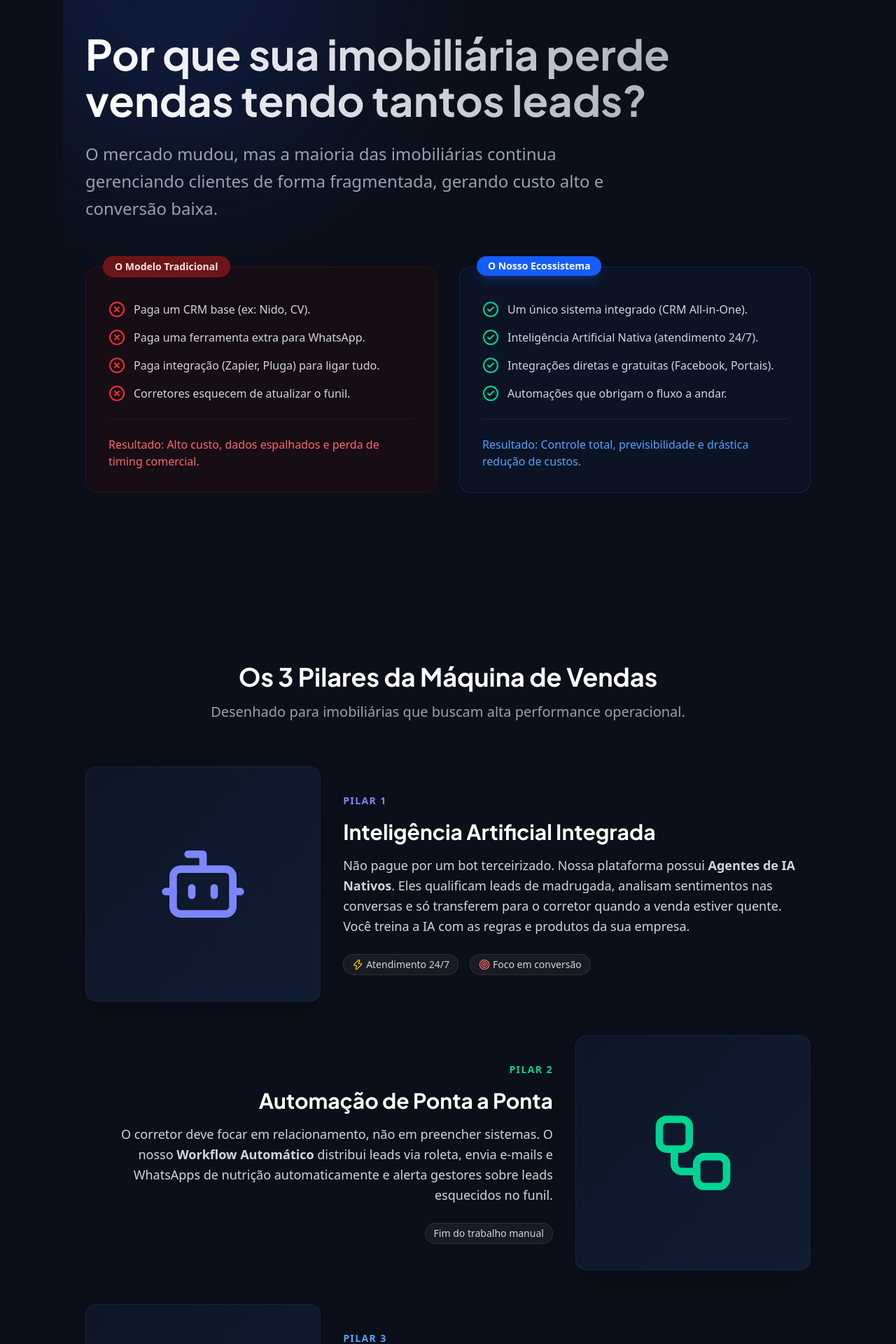
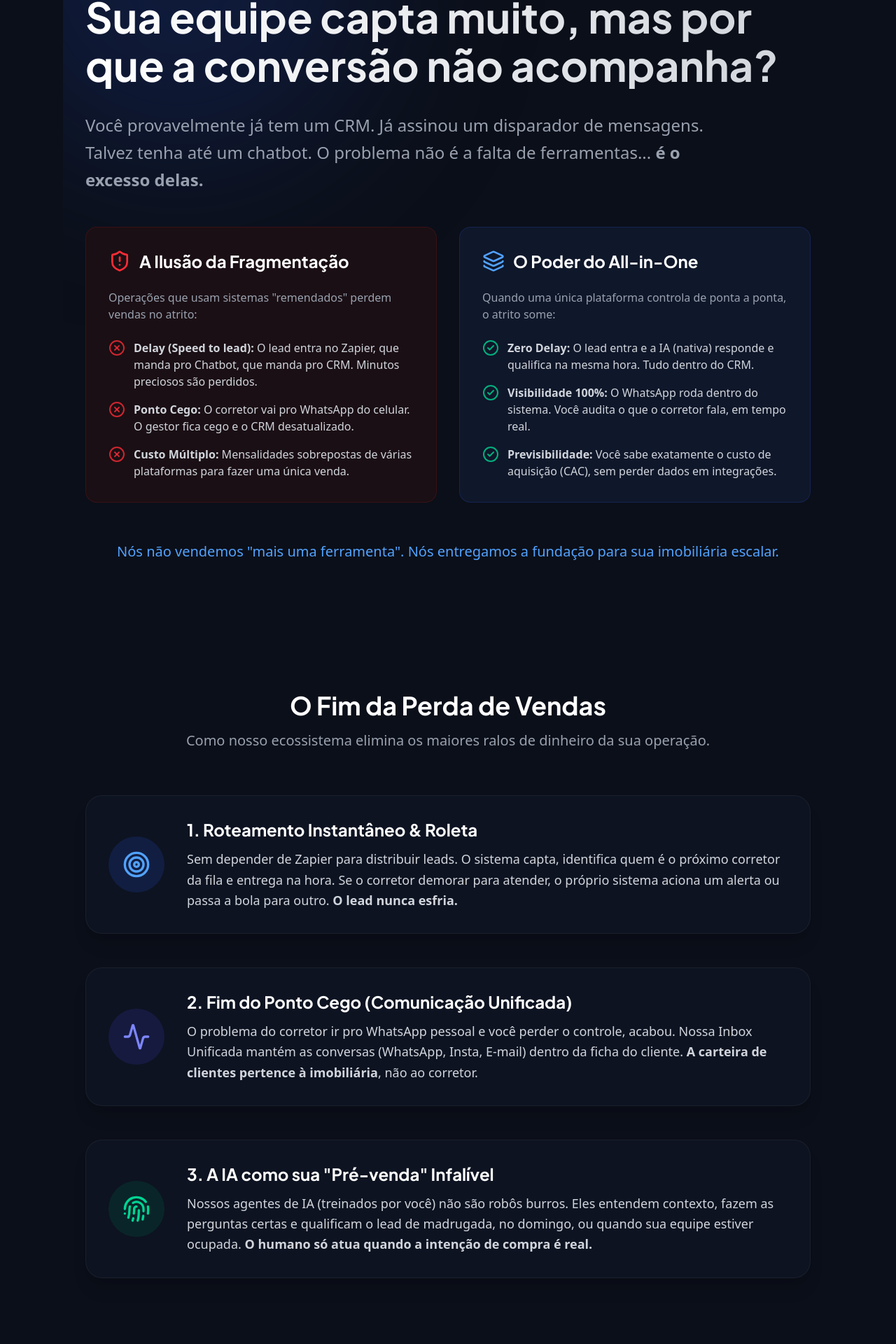
Before and after one commit to boosternegocios/sistema-imobiliario-apresentacao, a Next.js app: page /prospeccao in a window 1280 px wide. Shown: the part 263-2183 px from the top of the page at 70% size. Built offline with nearby package versions, Linux system fonts and the light colour scheme.

Commit message:
Update prospeccao page with new aggressive sales copy

```diff
--- a/src/app/prospeccao/page.tsx
+++ b/src/app/prospeccao/page.tsx
@@ -2,25 +2,23 @@
 
 import React from "react";
 import {
-  Building2, Bot, Workflow, BarChart3, ShieldCheck,
-  CheckCircle2, XCircle, ChevronRight, Zap, Target
+  ShieldAlert, Activity, TrendingDown, Target, Wallet, Fingerprint, Layers, CheckCircle2, XCircle, ChevronRight
 } from "lucide-react";
 
 export default function ProspeccaoPDF() {
   return (
-    <div className="min-h-screen bg-[#0B0F19] text-white font-sans">
+    <div className="min-h-screen bg-[#0B0F19] text-white font-sans selection:bg-blue-500/30">
       {/* INSTRUÇÃO DE IMPRESSÃO (Escondida no PDF) */}
-      <div className="print:hidden bg-blue-600 text-white p-4 text-center flex items-center justify-center gap-2 sticky top-0 z-50 shadow-lg">
-        <span className="font-semibold">Modo de Exportação para PDF:</span>
-        Aperte <kbd className="bg-blue-800 px-2 py-1 rounded text-sm font-mono">Ctrl + P</kbd> ou <kbd className="bg-blue-800 px-2 py-1 rounded text-sm font-mono">Cmd + P</kbd>.
-        <strong>Importante:</strong> Marque a opção "Gráficos de segundo plano" (Background graphics) nas configurações de impressão para manter o visual Dark Mode.
+      <div className="print:hidden bg-indigo-600 text-white p-4 text-center flex items-center justify-center gap-2 sticky top-0 z-50 shadow-lg">
+        <span className="font-semibold">Modo de Exportação:</span>
+        Aperte <kbd className="bg-indigo-800 px-2 py-1 rounded text-sm font-mono">Ctrl + P</kbd>.
+        <strong>Importante:</strong> Marque a opção "Gráficos de segundo plano" (Background graphics) nas configurações de impressão.
       </div>
 
       <main className="max-w-[1100px] mx-auto bg-[#0B0F19] print:bg-[#0B0F19]">
 
-        {/* --- PÁGINA 1: HERO E O PROBLEMA --- */}
+        {/* --- PÁGINA 1: O GRANDE GARGALO (DOR) --- */}
         <div className="page-break-after-always px-8 py-12 md:py-20 min-h-[1050px] flex flex-col relative overflow-hidden">
-          {/* Efeitos de fundo (print-color-adjust obriga a impressão da cor) */}
           <div className="absolute top-[-10%] left-[-10%] w-[50%] h-[50%] bg-blue-900/30 blur-[120px] rounded-full pointer-events-none" style={{ WebkitPrintColorAdjust: 'exact', printColorAdjust: 'exact' }} />
 
           <header className="flex items-center gap-4 mb-16 z-10">
@@ -29,140 +27,137 @@ export default function ProspeccaoPDF() {
           </header>
 
           <div className="z-10 flex-1 flex flex-col justify-center">
-            <h1 className="text-5xl md:text-6xl font-bold bg-clip-text text-transparent bg-gradient-to-r from-white to-gray-400 leading-[1.1] mb-6" style={{ WebkitPrintColorAdjust: 'exact', printColorAdjust: 'exact' }}>
-              Por que sua imobiliária perde vendas tendo tantos leads?
+            <h1 className="text-5xl md:text-6xl font-bold bg-clip-text text-transparent bg-gradient-to-r from-white to-gray-300 leading-[1.15] mb-8" style={{ WebkitPrintColorAdjust: 'exact', printColorAdjust: 'exact' }}>
+              Sua equipe capta muito, mas por que a conversão não acompanha?
             </h1>
-            <p className="text-xl md:text-2xl text-gray-400 max-w-3xl mb-16 leading-relaxed">
-              O mercado mudou, mas a maioria das imobiliárias continua gerenciando clientes de forma fragmentada, gerando custo alto e conversão baixa.
+            <p className="text-xl md:text-2xl text-gray-400 max-w-4xl mb-12 leading-relaxed">
+              Você provavelmente já tem um CRM. Já assinou um disparador de mensagens. Talvez tenha até um chatbot. O problema não é a falta de ferramentas... <strong>é o excesso delas.</strong>
             </p>
 
-            <div className="grid grid-cols-1 md:grid-cols-2 gap-8 mb-12">
-              {/* Card O Modelo Antigo */}
-              <div className="p-8 rounded-2xl bg-red-950/20 border border-red-900/30 relative" style={{ WebkitPrintColorAdjust: 'exact', printColorAdjust: 'exact' }}>
-                <div className="absolute -top-4 left-6 bg-red-900/80 text-red-100 px-4 py-1 rounded-full text-sm font-semibold border border-red-700/50">O Modelo Tradicional</div>
-                <ul className="space-y-4 mt-4">
-                  <li className="flex items-start gap-3 text-gray-300"><XCircle className="w-6 h-6 text-red-500 shrink-0" /> <span>Paga um CRM base (ex: Nido, CV).</span></li>
-                  <li className="flex items-start gap-3 text-gray-300"><XCircle className="w-6 h-6 text-red-500 shrink-0" /> <span>Paga uma ferramenta extra para WhatsApp.</span></li>
-                  <li className="flex items-start gap-3 text-gray-300"><XCircle className="w-6 h-6 text-red-500 shrink-0" /> <span>Paga integração (Zapier, Pluga) para ligar tudo.</span></li>
-                  <li className="flex items-start gap-3 text-gray-300"><XCircle className="w-6 h-6 text-red-500 shrink-0" /> <span>Corretores esquecem de atualizar o funil.</span></li>
+            <div className="grid grid-cols-1 md:grid-cols-2 gap-8 mb-8">
+              {/* Card O Custo do "Frankenstein" */}
+              <div className="p-8 rounded-2xl bg-[#1a0f14] border border-red-900/30 relative" style={{ WebkitPrintColorAdjust: 'exact', printColorAdjust: 'exact' }}>
+                <div className="flex items-center gap-3 mb-6">
+                  <ShieldAlert className="w-8 h-8 text-red-500" />
+                  <h3 className="text-2xl font-bold text-white">A Ilusão da Fragmentação</h3>
+                </div>
+                <p className="text-gray-400 mb-6">Operações que usam sistemas "remendados" perdem vendas no atrito:</p>
+                <ul className="space-y-4">
+                  <li className="flex items-start gap-3 text-gray-300"><XCircle className="w-6 h-6 text-red-500/80 shrink-0" /> <span><strong>Delay (Speed to lead):</strong> O lead entra no Zapier, que manda pro Chatbot, que manda pro CRM. Minutos preciosos são perdidos.</span></li>
+                  <li className="flex items-start gap-3 text-gray-300"><XCircle className="w-6 h-6 text-red-500/80 shrink-0" /> <span><strong>Ponto Cego:</strong> O corretor vai pro WhatsApp do celular. O gestor fica cego e o CRM desatualizado.</span></li>
+                  <li className="flex items-start gap-3 text-gray-300"><XCircle className="w-6 h-6 text-red-500/80 shrink-0" /> <span><strong>Custo Múltiplo:</strong> Mensalidades sobrepostas de várias plataformas para fazer uma única venda.</span></li>
                 </ul>
-                <div className="mt-6 pt-6 border-t border-red-900/30 text-red-400 font-medium">
-                  Resultado: Alto custo, dados espalhados e perda de timing comercial.
-                </div>
               </div>
 
-              {/* Card O Nosso Modelo */}
-              <div className="p-8 rounded-2xl bg-blue-900/10 border border-blue-800/40 relative" style={{ WebkitPrintColorAdjust: 'exact', printColorAdjust: 'exact' }}>
-                <div className="absolute -top-4 left-6 bg-blue-600 text-white px-4 py-1 rounded-full text-sm font-semibold shadow-lg shadow-blue-900/50">O Nosso Ecossistema</div>
-                <ul className="space-y-4 mt-4">
-                  <li className="flex items-start gap-3 text-gray-300"><CheckCircle2 className="w-6 h-6 text-emerald-400 shrink-0" /> <span>Um único sistema integrado (CRM All-in-One).</span></li>
-                  <li className="flex items-start gap-3 text-gray-300"><CheckCircle2 className="w-6 h-6 text-emerald-400 shrink-0" /> <span>Inteligência Artificial Nativa (atendimento 24/7).</span></li>
-                  <li className="flex items-start gap-3 text-gray-300"><CheckCircle2 className="w-6 h-6 text-emerald-400 shrink-0" /> <span>Integrações diretas e gratuitas (Facebook, Portais).</span></li>
-                  <li className="flex items-start gap-3 text-gray-300"><CheckCircle2 className="w-6 h-6 text-emerald-400 shrink-0" /> <span>Automações que obrigam o fluxo a andar.</span></li>
+              {/* Card O Ecossistema */}
+              <div className="p-8 rounded-2xl bg-[#0f172a] border border-blue-900/40 relative" style={{ WebkitPrintColorAdjust: 'exact', printColorAdjust: 'exact' }}>
+                <div className="flex items-center gap-3 mb-6">
+                  <Layers className="w-8 h-8 text-blue-400" />
+                  <h3 className="text-2xl font-bold text-white">O Poder do All-in-One</h3>
+                </div>
+                <p className="text-gray-400 mb-6">Quando uma única plataforma controla de ponta a ponta, o atrito some:</p>
+                <ul className="space-y-4">
+                  <li className="flex items-start gap-3 text-gray-300"><CheckCircle2 className="w-6 h-6 text-emerald-400/80 shrink-0" /> <span><strong>Zero Delay:</strong> O lead entra e a IA (nativa) responde e qualifica na mesma hora. Tudo dentro do CRM.</span></li>
+                  <li className="flex items-start gap-3 text-gray-300"><CheckCircle2 className="w-6 h-6 text-emerald-400/80 shrink-0" /> <span><strong>Visibilidade 100%:</strong> O WhatsApp roda dentro do sistema. Você audita o que o corretor fala, em tempo real.</span></li>
+                  <li className="flex items-start gap-3 text-gray-300"><CheckCircle2 className="w-6 h-6 text-emerald-400/80 shrink-0" /> <span><strong>Previsibilidade:</strong> Você sabe exatamente o custo de aquisição (CAC), sem perder dados em integrações.</span></li>
                 </ul>
-                <div className="mt-6 pt-6 border-t border-blue-900/50 text-blue-400 font-medium">
-                  Resultado: Controle total, previsibilidade e drástica redução de custos.
-                </div>
               </div>
+            </div>
+
+            <div className="text-center mt-6 text-blue-400 font-medium text-xl">
+              Nós não vendemos "mais uma ferramenta". Nós entregamos a fundação para sua imobiliária escalar.
             </div>
           </div>
         </div>
 
-        {/* --- PÁGINA 2: OS 3 PILARES --- */}
+        {/* --- PÁGINA 2: O IMPACTO DIRETO (SOLUÇÕES) --- */}
         <div className="page-break-after-always px-8 py-12 md:py-20 min-h-[1050px] flex flex-col justify-center relative">
           <div className="text-center mb-16">
-            <h2 className="text-4xl font-bold mb-4">Os 3 Pilares da Máquina de Vendas</h2>
-            <p className="text-xl text-gray-400">Desenhado para imobiliárias que buscam alta performance operacional.</p>
+            <h2 className="text-4xl font-bold mb-4">O Fim da Perda de Vendas</h2>
+            <p className="text-xl text-gray-400">Como nosso ecossistema elimina os maiores ralos de dinheiro da sua operação.</p>
           </div>
 
           <div className="space-y-12">
-            {/* Pilar 1 */}
-            <div className="flex flex-col md:flex-row gap-8 items-center">
-              <div className="w-full md:w-1/3 aspect-square bg-gradient-to-br from-[#0d1527] to-[#121c33] rounded-2xl border border-white/5 flex items-center justify-center p-8 shadow-2xl" style={{ WebkitPrintColorAdjust: 'exact', printColorAdjust: 'exact' }}>
-                <Bot className="w-32 h-32 text-indigo-400" />
+
+            {/* Benefício 1 */}
+            <div className="flex flex-col md:flex-row gap-8 items-center bg-[#0d1321] p-8 rounded-3xl border border-white/5 shadow-xl" style={{ WebkitPrintColorAdjust: 'exact', printColorAdjust: 'exact' }}>
+              <div className="w-20 h-20 rounded-full bg-blue-900/30 flex items-center justify-center shrink-0">
+                <Target className="w-10 h-10 text-blue-400" />
               </div>
-              <div className="w-full md:w-2/3 space-y-4">
-                <div className="text-indigo-400 font-bold tracking-widest text-sm uppercase">Pilar 1</div>
-                <h3 className="text-3xl font-bold">Inteligência Artificial Integrada</h3>
+              <div>
+                <h3 className="text-2xl font-bold mb-3">1. Roteamento Instantâneo & Roleta</h3>
                 <p className="text-gray-300 text-lg leading-relaxed">
-                  Não pague por um bot terceirizado. Nossa plataforma possui <strong>Agentes de IA Nativos</strong>. Eles qualificam leads de madrugada, analisam sentimentos nas conversas e só transferem para o corretor quando a venda estiver quente. Você treina a IA com as regras e produtos da sua empresa.
+                  Sem depender de Zapier para distribuir leads. O sistema capta, identifica quem é o próximo corretor da fila e entrega na hora. Se o corretor demorar para atender, o próprio sistema aciona um alerta ou passa a bola para outro. <strong>O lead nunca esfria.</strong>
                 </p>
-                <div className="flex gap-4 pt-2">
-                  <span className="bg-white/5 border border-white/10 px-3 py-1 rounded-full text-sm text-gray-300 flex items-center gap-1"><Zap className="w-4 h-4 text-yellow-400"/> Atendimento 24/7</span>
-                  <span className="bg-white/5 border border-white/10 px-3 py-1 rounded-full text-sm text-gray-300 flex items-center gap-1"><Target className="w-4 h-4 text-red-400"/> Foco em conversão</span>
-                </div>
               </div>
             </div>
 
-            {/* Pilar 2 */}
-            <div className="flex flex-col md:flex-row-reverse gap-8 items-center">
-              <div className="w-full md:w-1/3 aspect-square bg-gradient-to-br from-[#0d1527] to-[#121c33] rounded-2xl border border-white/5 flex items-center justify-center p-8 shadow-2xl" style={{ WebkitPrintColorAdjust: 'exact', printColorAdjust: 'exact' }}>
-                <Workflow className="w-32 h-32 text-emerald-400" />
+            {/* Benefício 2 */}
+            <div className="flex flex-col md:flex-row gap-8 items-center bg-[#0d1321] p-8 rounded-3xl border border-white/5 shadow-xl" style={{ WebkitPrintColorAdjust: 'exact', printColorAdjust: 'exact' }}>
+              <div className="w-20 h-20 rounded-full bg-indigo-900/30 flex items-center justify-center shrink-0">
+                <Activity className="w-10 h-10 text-indigo-400" />
               </div>
-              <div className="w-full md:w-2/3 space-y-4 text-right">
-                <div className="text-emerald-400 font-bold tracking-widest text-sm uppercase">Pilar 2</div>
-                <h3 className="text-3xl font-bold">Automação de Ponta a Ponta</h3>
+              <div>
+                <h3 className="text-2xl font-bold mb-3">2. Fim do Ponto Cego (Comunicação Unificada)</h3>
                 <p className="text-gray-300 text-lg leading-relaxed">
-                  O corretor deve focar em relacionamento, não em preencher sistemas. O nosso <strong>Workflow Automático</strong> distribui leads via roleta, envia e-mails e WhatsApps de nutrição automaticamente e alerta gestores sobre leads esquecidos no funil.
+                  O problema do corretor ir pro WhatsApp pessoal e você perder o controle, acabou. Nossa Inbox Unificada mantém as conversas (WhatsApp, Insta, E-mail) dentro da ficha do cliente. <strong>A carteira de clientes pertence à imobiliária</strong>, não ao corretor.
                 </p>
-                <div className="flex gap-4 pt-2 justify-end">
-                  <span className="bg-white/5 border border-white/10 px-3 py-1 rounded-full text-sm text-gray-300 flex items-center gap-1">Fim do trabalho manual</span>
-                </div>
               </div>
             </div>
 
-            {/* Pilar 3 */}
-            <div className="flex flex-col md:flex-row gap-8 items-center">
-              <div className="w-full md:w-1/3 aspect-square bg-gradient-to-br from-[#0d1527] to-[#121c33] rounded-2xl border border-white/5 flex items-center justify-center p-8 shadow-2xl" style={{ WebkitPrintColorAdjust: 'exact', printColorAdjust: 'exact' }}>
-                <Building2 className="w-32 h-32 text-blue-400" />
+            {/* Benefício 3 */}
+            <div className="flex flex-col md:flex-row gap-8 items-center bg-[#0d1321] p-8 rounded-3xl border border-white/5 shadow-xl" style={{ WebkitPrintColorAdjust: 'exact', printColorAdjust: 'exact' }}>
+              <div className="w-20 h-20 rounded-full bg-emerald-900/30 flex items-center justify-center shrink-0">
+                <Fingerprint className="w-10 h-10 text-emerald-400" />
               </div>
-              <div className="w-full md:w-2/3 space-y-4">
-                <div className="text-blue-400 font-bold tracking-widest text-sm uppercase">Pilar 3</div>
-                <h3 className="text-3xl font-bold">Gestão Completa (All-in-One)</h3>
+              <div>
+                <h3 className="text-2xl font-bold mb-3">3. A IA como sua "Pré-venda" Infalível</h3>
                 <p className="text-gray-300 text-lg leading-relaxed">
-                  Toda a sua operação numa tela só. Do <strong>Dashboard Financeiro</strong> à <strong>Lista de Imóveis</strong>, passando pela <strong>Caixa de Entrada Unificada</strong> (onde WhatsApp, E-mail e Insta ficam no mesmo lugar). Gestão visual via Pipeline Kanban e assinatura de propostas.
+                  Nossos agentes de IA (treinados por você) não são robôs burros. Eles entendem contexto, fazem as perguntas certas e qualificam o lead de madrugada, no domingo, ou quando sua equipe estiver ocupada. <strong>O humano só atua quando a intenção de compra é real.</strong>
                 </p>
-                <div className="flex gap-4 pt-2">
-                  <span className="bg-white/5 border border-white/10 px-3 py-1 rounded-full text-sm text-gray-300 flex items-center gap-1"><ShieldCheck className="w-4 h-4 text-blue-400"/> Segurança de Dados</span>
-                </div>
               </div>
             </div>
+
           </div>
         </div>
 
-        {/* --- PÁGINA 3: TELAS E FECHAMENTO --- */}
+        {/* --- PÁGINA 3: TELAS E ROI --- */}
         <div className="px-8 py-12 md:py-20 min-h-[1050px] flex flex-col justify-between relative">
-          <div className="mb-12 text-center">
-            <h2 className="text-4xl font-bold mb-4">Design Feito Para Engajar</h2>
-            <p className="text-xl text-gray-400">Uma plataforma intuitiva, rápida e bonita. Seus corretores vão querer usar.</p>
+
+          <div className="mb-12">
+            <h2 className="text-4xl font-bold mb-4 text-center">Tudo Acontece Aqui Dentro</h2>
+            <p className="text-xl text-gray-400 text-center">Gestão visual, bonita e impossível do corretor ignorar.</p>
           </div>
 
-          {/* Grid de Imagens */}
           <div className="grid grid-cols-2 gap-6 mb-16">
-            <div className="rounded-xl overflow-hidden border border-white/10 shadow-xl bg-gray-900" style={{ WebkitPrintColorAdjust: 'exact', printColorAdjust: 'exact' }}>
+            <div className="rounded-xl overflow-hidden border border-white/10 shadow-2xl bg-[#090d16]" style={{ WebkitPrintColorAdjust: 'exact', printColorAdjust: 'exact' }}>
               {/* eslint-disable-next-line @next/next/no-img-element */}
-              <img src="/Telas/Dashboard/screen.png" alt="Dashboard" className="w-full object-cover" />
-              <div className="p-3 bg-gray-900/90 text-sm text-center text-gray-300 border-t border-white/10">Dashboard Executivo</div>
+              <img src="/Telas/Dashboard/screen.png" alt="Dashboard" className="w-full object-cover opacity-90 hover:opacity-100 transition-opacity" />
+              <div className="p-4 bg-gray-900/90 text-center font-medium border-t border-white/10">Gestão de Performance e ROI em Tempo Real</div>
             </div>
-            <div className="rounded-xl overflow-hidden border border-white/10 shadow-xl bg-gray-900" style={{ WebkitPrintColorAdjust: 'exact', printColorAdjust: 'exact' }}>
+            <div className="rounded-xl overflow-hidden border border-white/10 shadow-2xl bg-[#090d16]" style={{ WebkitPrintColorAdjust: 'exact', printColorAdjust: 'exact' }}>
               {/* eslint-disable-next-line @next/next/no-img-element */}
-              <img src="/Telas/Pipeline/screen.png" alt="Pipeline" className="w-full object-cover" />
-              <div className="p-3 bg-gray-900/90 text-sm text-center text-gray-300 border-t border-white/10">Funil de Vendas Kanban</div>
+              <img src="/Telas/Inbox unificada/screen.png" alt="Inbox" className="w-full object-cover opacity-90 hover:opacity-100 transition-opacity" />
+              <div className="p-4 bg-gray-900/90 text-center font-medium border-t border-white/10">Inbox: Centralização de toda comunicação</div>
             </div>
           </div>
 
-          {/* Call to Action Final */}
-          <div className="mt-auto p-12 rounded-3xl bg-gradient-to-br from-blue-900/40 to-indigo-900/20 border border-blue-500/20 text-center" style={{ WebkitPrintColorAdjust: 'exact', printColorAdjust: 'exact' }}>
-            <h3 className="text-3xl md:text-4xl font-bold text-white mb-6">Pronto para unificar sua operação?</h3>
-            <p className="text-xl text-gray-300 max-w-2xl mx-auto mb-8">
-              Apresentamos apenas uma fração do que o nosso Ecossistema SaaS pode fazer pelo seu negócio. Reduza seus custos de tecnologia e aumente as conversões do seu time hoje.
+          {/* O Fechamento Matador */}
+          <div className="mt-auto p-12 rounded-3xl bg-gradient-to-br from-[#0c1630] to-[#0a1122] border border-blue-500/20 text-center shadow-2xl" style={{ WebkitPrintColorAdjust: 'exact', printColorAdjust: 'exact' }}>
+            <Wallet className="w-16 h-16 text-emerald-400 mx-auto mb-6" />
+            <h3 className="text-3xl md:text-5xl font-bold text-white mb-6 leading-tight">Quanto custa a fragmentação?</h3>
+            <p className="text-xl text-gray-300 max-w-3xl mx-auto mb-10 leading-relaxed">
+              O custo não é apenas a soma das 4 mensalidades diferentes que você paga hoje. O custo real é o lead de R$ 50,00 que não recebeu retorno porque se perdeu no processo.
+              <br/><br/>
+              Pare de perder dinheiro na transição entre ferramentas. <strong>Centralize sua operação.</strong>
             </p>
-            <div className="inline-flex items-center gap-2 text-blue-400 font-semibold text-lg print:hidden">
-              Agende uma demonstração gratuita <ChevronRight />
+
+            <div className="hidden print:block text-blue-400 font-semibold text-2xl mt-4 bg-blue-900/20 py-4 px-8 rounded-full border border-blue-800/50 inline-block">
+              Entre em contato e agende sua demonstração.
             </div>
-            <div className="hidden print:block text-blue-400 font-semibold text-xl mt-4">
-              Entre em contato para uma demonstração completa do sistema.
-            </div>
+            <button className="print:hidden px-8 py-4 bg-blue-600 hover:bg-blue-500 text-white font-bold rounded-full text-lg shadow-lg shadow-blue-600/30 flex items-center gap-2 mx-auto transition-all">
+              Ver Ecossistema na Prática <ChevronRight />
+            </button>
           </div>
         </div>
 
@@ -179,7 +174,6 @@ export default function ProspeccaoPDF() {
           .page-break-after-always {
             page-break-after: always;
           }
-          /* Ocultar margens padroes do navegador na impressao se possivel */
           @page { margin: 0; size: A4 portrait; }
           html, body {
             width: 100%;
```
